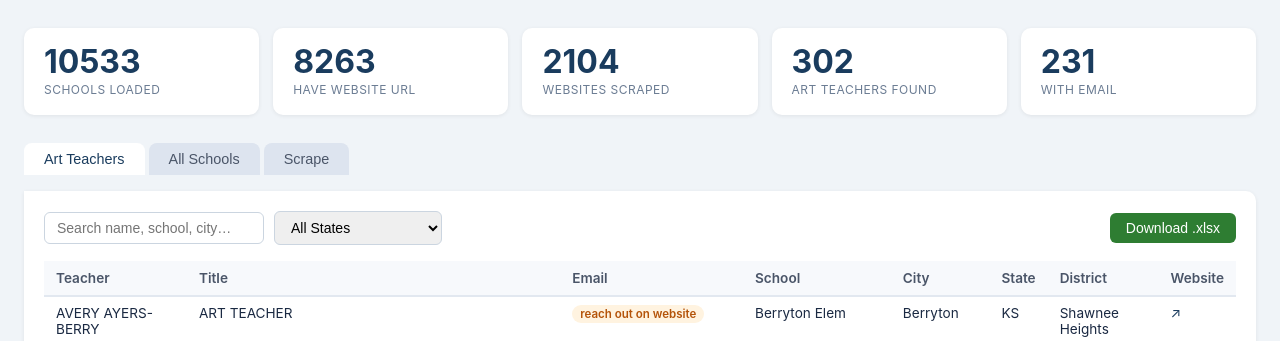
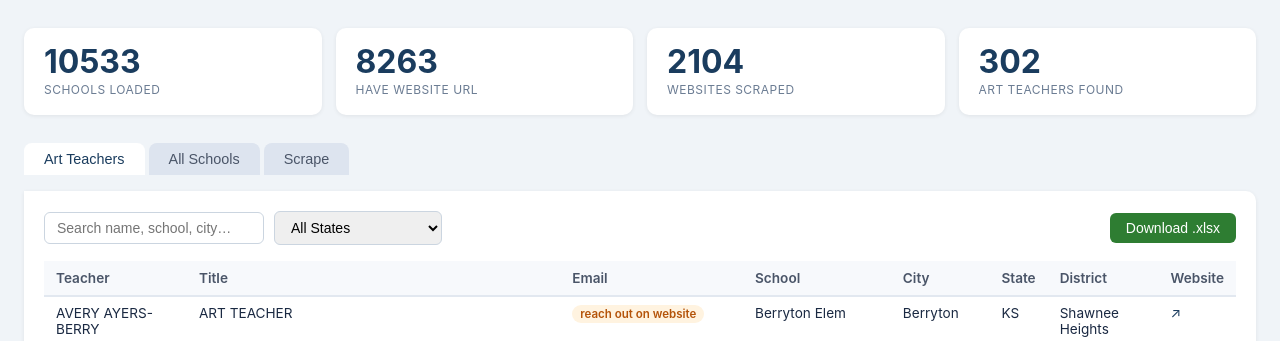
Before and after one commit to sunjoograci/cityarts-teacher-search-tool, a Flask app: page / in a window 1280 px wide. Shown: the part 77-418 px from the top of the page. Run offline with Flask 3, Linux system fonts and the light colour scheme; data comes from the database, SQL or seed files in the repository; data that the repository does not hold is empty.

Commit message:
Got rid of with email tab

```diff
--- a/templates/index.html
+++ b/templates/index.html
@@ -280,10 +280,6 @@
     <div class="stat-card">
       <div class="num" id="stat-teachers">{{ stats.teachers_total }}</div>
       <div class="label">Art Teachers Found</div>
-    </div>
-    <div class="stat-card">
-      <div class="num" id="stat-emails">{{ stats.teachers_with_email }}</div>
-      <div class="label">With Email</div>
     </div>
   </div>
 
@@ -645,7 +641,6 @@
         const s = await (await fetch('/api/stats')).json();
         document.getElementById('stat-scraped').textContent  = s.scraped.toLocaleString();
         document.getElementById('stat-teachers').textContent = s.teachers_total.toLocaleString();
-        document.getElementById('stat-emails').textContent   = s.teachers_with_email.toLocaleString();
       }
     }
   }
```
